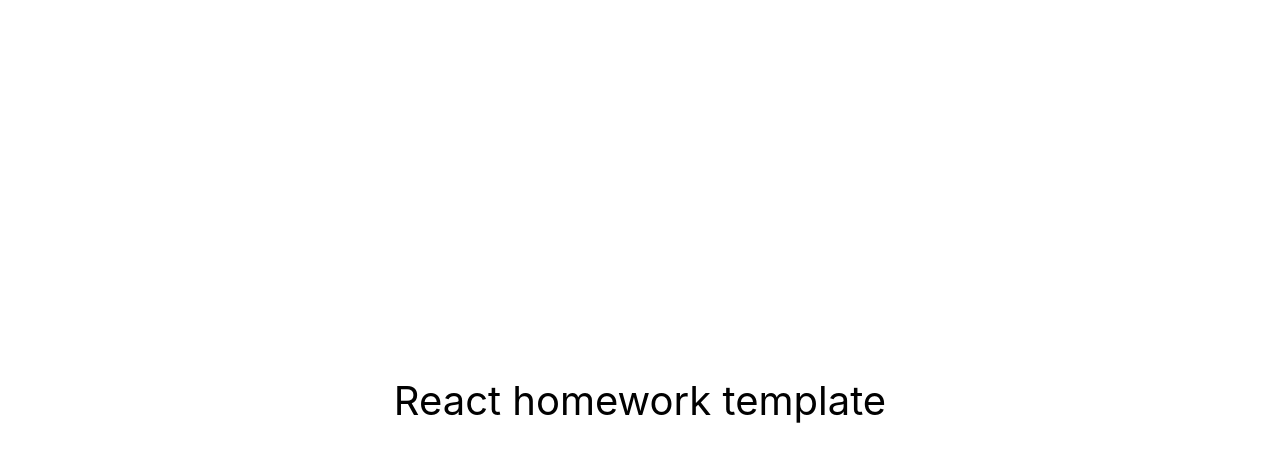
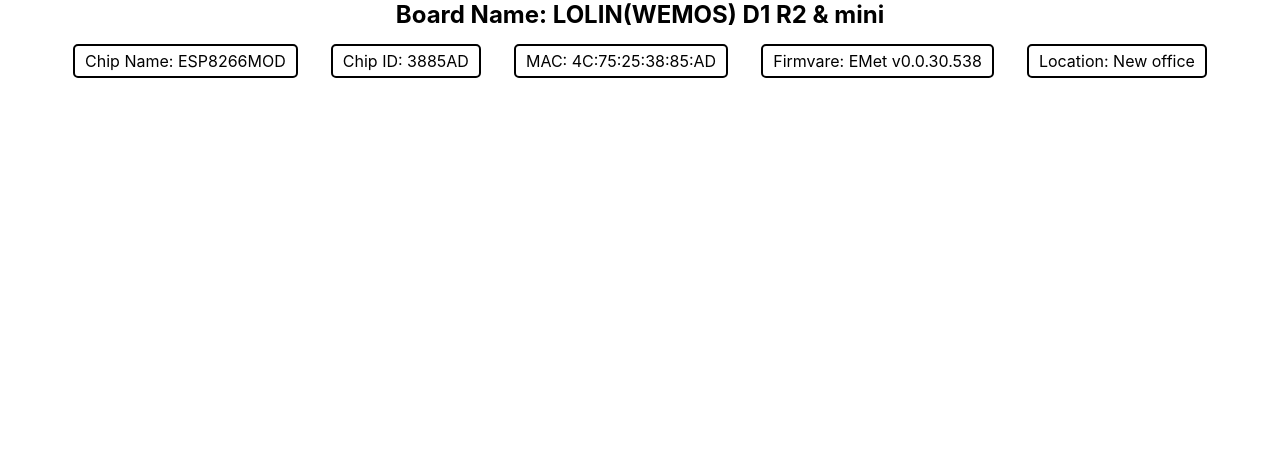
Before and after one commit to Dudaeff/lac-controller, a React (Create React App) app: page / in a window 1280 px wide. Shown: the top 462 px of the page. Built offline with nearby package versions, Linux system fonts and the light colour scheme.

Commit message:
create main page layout

```diff
--- a/package.json
+++ b/package.json
@@ -2,14 +2,16 @@
   "name": "react-homework-template",
   "version": "0.1.0",
   "private": true,
-  "homepage": "https://goitacademy.github.io/react-homework-template/",
+  "homepage": "https://Dudaeff.github.io/lac-controller/",
   "dependencies": {
     "@testing-library/jest-dom": "^5.16.3",
     "@testing-library/react": "^12.1.4",
     "@testing-library/user-event": "^13.5.0",
+    "nanoid": "^4.0.1",
     "react": "^18.1.0",
     "react-dom": "^18.1.0",
     "react-scripts": "5.0.1",
+    "styled-components": "^5.3.8",
     "web-vitals": "^2.1.3"
   },
   "scripts": {
--- a/public/index.html
+++ b/public/index.html
@@ -24,7 +24,7 @@
       work correctly both with client-side routing and a non-root public URL.
       Learn how to configure a non-root public URL by running `npm run build`.
     -->
-    <title>React App</title>
+    <title>Controller</title>
 
     <!-- Start Single Page Apps for GitHub Pages -->
     <script type="text/javascript">
--- /dev/null
+++ b/src/Data/incomingData.json
@@ -0,0 +1,217 @@
+{
+    "firmvare": "EMet v0.0.30.538",
+    "chipName": "ESP8266MOD",
+    "chipID": "3885AD",
+    "MAC": "4C:75:25:38:85:AD",
+    "baudRate": 115200,
+    "boardName": "LOLIN(WEMOS) D1 R2 & mini",
+    "hostName": "emet-01",
+    "assetTag": "IOT-??",
+    "location": "New office",
+    "dateInstalled": "2023-02-02",
+    "note": "",
+    "Sensors": [
+    {
+    "name": "PZEM004Tv30",
+    "type": 8,
+    "serial": "4C:75:25:38:85:AD_0x01",
+    "address": "0x01",
+    "status": true,
+    "alias": "L1",
+    "assetTag": "IOT-SNS-xxx",
+    "location": "LAC. 25kW",
+    "note": "Energy quality monitoring in the 'old' office",
+    "Components": [
+    {
+    "name": "Voltage",
+    "unit": "V",
+    "value": 229.1999969,
+    "type": 8
+    },
+    {
+    "name": "Current",
+    "unit": "A",
+    "value": 23.75399971,
+    "type": 16
+    },
+    {
+    "name": "Power",
+    "unit": "W",
+    "value": 3127,
+    "type": 32
+    },
+    {
+    "name": "Full Power",
+    "unit": "VA",
+    "value": 5485.964844,
+    "type": 33
+    },
+    {
+    "name": "Reactive Power",
+    "unit": "VAR",
+    "value": 2358.964844,
+    "type": 34
+    },
+    {
+    "name": "Energy",
+    "unit": "kWh",
+    "value": 27.52700043,
+    "type": 64
+    },
+    {
+    "name": "Frequency",
+    "unit": "Hz",
+    "value": 50,
+    "type": 128
+    },
+    {
+    "name": "Power Factor",
+    "unit": "",
+    "value": 0.569999993,
+    "type": 35
+    }
+    ]
+    },
+    {
+    "name": "PZEM004Tv30",
+    "type": 8,
+    "serial": "4C:75:25:38:85:AD_0x02",
+    "address": "0x02",
+    "status": true,
+    "alias": "L2",
+    "assetTag": "IOT-SNS-xxx",
+    "location": "LAC. 25kW",
+    "note": "Energy quality monitoring in the 'old' office",
+    "Components": [
+    {
+    "name": "Voltage",
+    "unit": "V",
+    "value": 226.8000031,
+    "type": 8
+    },
+    {
+    "name": "Current",
+    "unit": "A",
+    "value": 28.20700073,
+    "type": 16
+    },
+    {
+    "name": "Power",
+    "unit": "W",
+    "value": 3386.800049,
+    "type": 32
+    },
+    {
+    "name": "Full Power",
+    "unit": "VA",
+    "value": 6390.188965,
+    "type": 33
+    },
+    {
+    "name": "Reactive Power",
+    "unit": "VAR",
+    "value": 3003.388916,
+    "type": 34
+    },
+    {
+    "name": "Energy",
+    "unit": "kWh",
+    "value": 28.48800087,
+    "type": 64
+    },
+    {
+    "name": "Frequency",
+    "unit": "Hz",
+    "value": 50,
+    "type": 128
+    },
+    {
+    "name": "Power Factor",
+    "unit": "",
+    "value": 0.529999971,
+    "type": 35
+    }
+    ]
+    },
+    {
+    "name": "PZEM004Tv30",
+    "type": 8,
+    "serial": "4C:75:25:38:85:AD_0x03",
+    "address": "0x03",
+    "status": true,
+    "alias": "L3",
+    "assetTag": "IOT-SNS-xxx",
+    "location": "LAC. 25kW",
+    "note": "Energy quality monitoring in the 'old' office",
+    "Components": [
+    {
+    "name": "Voltage",
+    "unit": "V",
+    "value": 229.8999939,
+    "type": 8
+    },
+    {
+    "name": "Current",
+    "unit": "A",
+    "value": 28.37400055,
+    "type": 16
+    },
+    {
+    "name": "Power",
+    "unit": "W",
+    "value": 4374.700195,
+    "type": 32
+    },
+    {
+    "name": "Full Power",
+    "unit": "VA",
+    "value": 6529.40332,
+    "type": 33
+    },
+    {
+    "name": "Reactive Power",
+    "unit": "VAR",
+    "value": 2154.703125,
+    "type": 34
+    },
+    {
+    "name": "Energy",
+    "unit": "kWh",
+    "value": 69.18699646,
+    "type": 64
+    },
+    {
+    "name": "Frequency",
+    "unit": "Hz",
+    "value": 50,
+    "type": 128
+    },
+    {
+    "name": "Power Factor",
+    "unit": "",
+    "value": 0.670000017,
+    "type": 35
+    }
+    ]
+    },
+    {
+    "name": "WiFi",
+    "type": 16,
+    "serial": "4C:75:25:38:85:AD",
+    "address": "4C:75:25:38:85:AD",
+    "status": true,
+    "alias": "",
+    "assetTag": "",
+    "location": "",
+    "note": "",
+    "Components": [
+    {
+    "name": "Level",
+    "unit": "dBm",
+    "value": -71,
+    "type": 144
+    }
+    ]
+    }
+    ]
+    }
--- a/src/components/App.jsx
+++ b/src/components/App.jsx
@@ -1,16 +1,14 @@
+import incomingData from 'Data/incomingData';
+
+import { Layout } from './Layout/Layout';
+import { MainController } from './MainController/MainController';
+
 export const App = () => {
   return (
-    <div
-      style={{
-        height: '100vh',
-        display: 'flex',
-        justifyContent: 'center',
-        alignItems: 'center',
-        fontSize: 40,
-        color: '#010101'
-      }}
-    >
-      React homework template
-    </div>
+    <main>
+      <Layout>
+        <MainController data={incomingData}></MainController>
+      </Layout>
+    </main>
   );
 };
--- /dev/null
+++ b/src/components/Layout/Layout.js
@@ -0,0 +1,7 @@
+import { Wrapper } from './Layout.styled';
+
+const Layout = ({ children }) => {
+  return <Wrapper>{children}</Wrapper>;
+};
+
+export { Layout };
--- /dev/null
+++ b/src/components/Layout/Layout.styled.js
@@ -0,0 +1,21 @@
+import styled from 'styled-components';
+
+const Wrapper = styled.div`
+  padding-right: 15px;
+  padding-left: 15px;
+
+  @media screen and (min-width: 480px) {
+    max-width: 480px;
+    margin: 0 auto;
+  }
+
+  @media screen and (min-width: 768px) {
+    max-width: 738px;
+  }
+
+  @media screen and (min-width: 1200px) {
+    max-width: 1200px;
+  }
+`;
+
+export { Wrapper };
--- /dev/null
+++ b/src/components/MainController/MainController.js
@@ -0,0 +1,32 @@
+import { InfoList, Title, InfoListItem } from './MainController.styled';
+
+const MainController = ({
+  data: { boardName, chipName, chipID, MAC, firmvare, location },
+  children,
+}) => {
+  return (
+    <section>
+      <Title>Board Name: {boardName}</Title>
+      <InfoList>
+        <InfoListItem>
+          <p>Chip Name: {chipName}</p>
+        </InfoListItem>
+        <InfoListItem>
+          <p>Chip ID: {chipID}</p>
+        </InfoListItem>
+        <InfoListItem>
+          <p>MAC: {MAC}</p>
+        </InfoListItem>
+        <InfoListItem>
+          <p>Firmvare: {firmvare}</p>
+        </InfoListItem>
+        <InfoListItem>
+          <p>Location: {location}</p>
+        </InfoListItem>
+      </InfoList>
+      {children}
+    </section>
+  );
+};
+
+export { MainController };
--- /dev/null
+++ b/src/components/MainController/MainController.styled.js
@@ -0,0 +1,19 @@
+import styled from 'styled-components';
+
+const Title = styled.h1`
+  text-align: center;
+  margin-bottom: 15px;
+`;
+
+const InfoList = styled.ul`
+  display: flex;
+  justify-content: space-evenly;
+`;
+
+const InfoListItem = styled.li`
+  padding: 5px 10px;
+  border: 2px solid black;
+  border-radius: 5px;
+`;
+
+export { InfoList, Title, InfoListItem };
--- a/src/index.css
+++ b/src/index.css
@@ -13,3 +13,32 @@
   font-family: source-code-pro, Menlo, Monaco, Consolas, 'Courier New',
     monospace;
 }
+
+h1,
+h2,
+h3,
+h4,
+p {
+  margin: 0;
+}
+
+ul,
+ol {
+  margin: 0;
+  padding-left: 0;
+  list-style: none;
+}
+
+img {
+  display: block;
+  max-width: 100%;
+  height: auto;
+}
+
+button {
+  display: block;
+  margin: 0 auto;
+  cursor: pointer;
+  border: none;
+  border-radius: 4px;
+}
```
Also changed, not shown: 1 other file (tests, documents, lock files or other folders).
